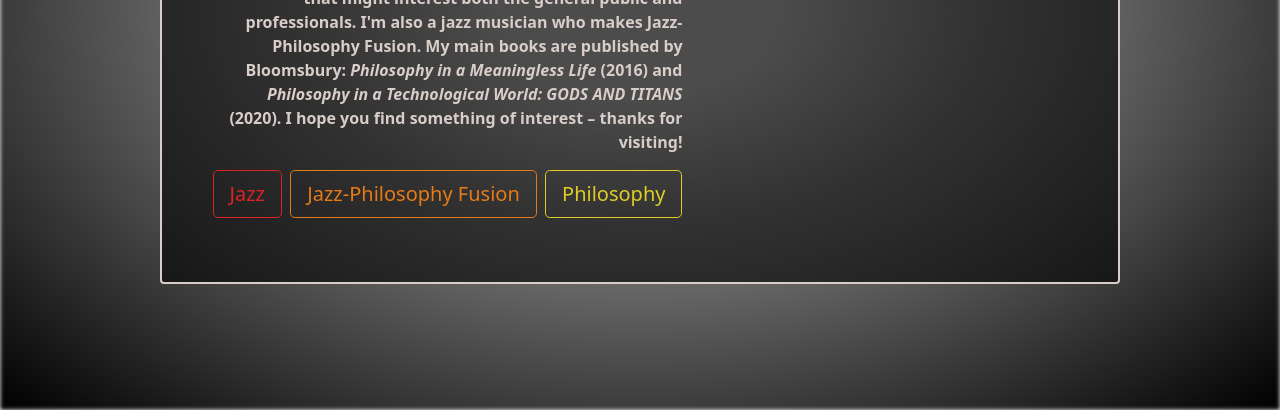
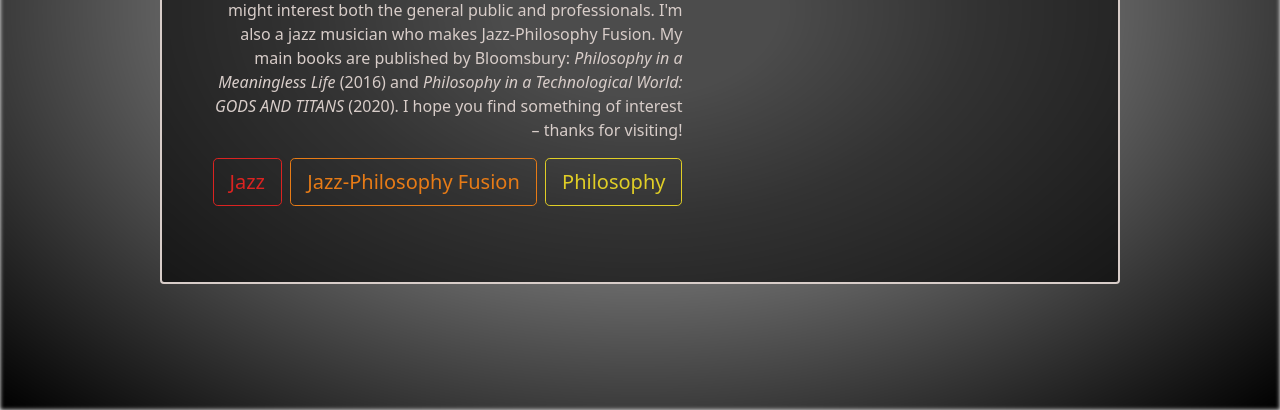
Before and after one commit to ajkimberley/JamesTartaglia, a website built with Parcel: page index.html in a window 1280 px wide. Shown: the part 496-906 px from the top of the page. Built offline with nearby package versions, Linux system fonts and the light colour scheme; files whose address does not match are found by name.

Commit message:
alter font weight

```diff
--- a/index.html
+++ b/index.html
@@ -64,7 +64,7 @@
     <div class="d-flex justify-content-around align-items-start">
       <div class="w-50">
         <h1 class="text-light-grey text-end display-5">I'm Philosopher and Jazz Musician James Tartaglia</h1>
-        <p class="text-light-grey text-end align-self-center mt-3">
+        <p class="text-light-grey fw-normal text-end align-self-center mt-3">
           Welcome to my website. I'm a British philosopher, at <a href="https://www.keele.ac.uk/spgs/staff/tartaglia/" target="_blank">Keele University</a>, who tries to write original philosophy books that might interest both the general public and professionals. I'm also a jazz musician who makes Jazz-Philosophy Fusion. My main books are published by Bloomsbury:  <i>Philosophy in a Meaningless Life</i> (2016) and <i>Philosophy in a Technological World: GODS AND TITANS</i> (2020). I hope you find something of interest – thanks for visiting!
         </p>
         <div class="d-flex justify-content-between mt-3 w-100">
```
